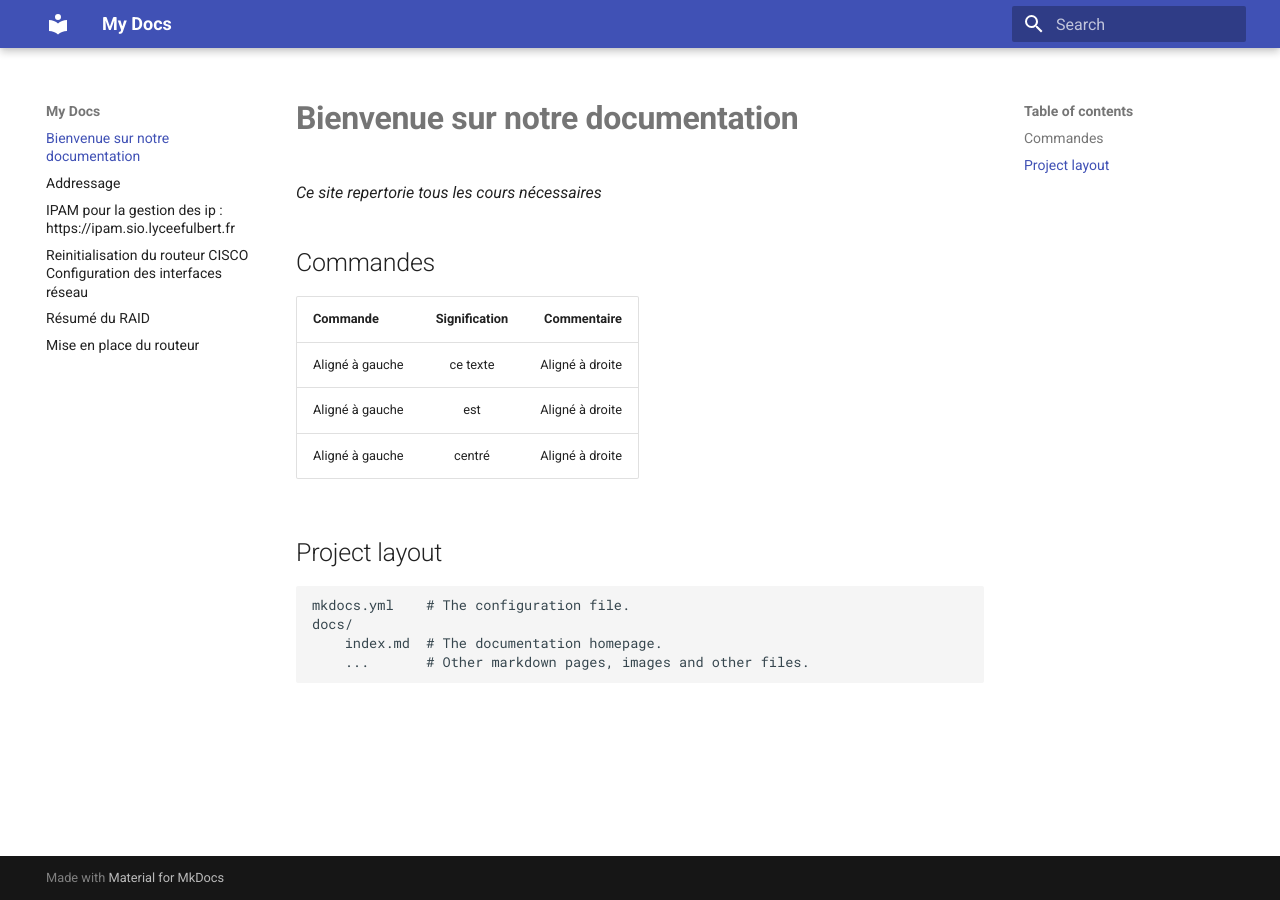
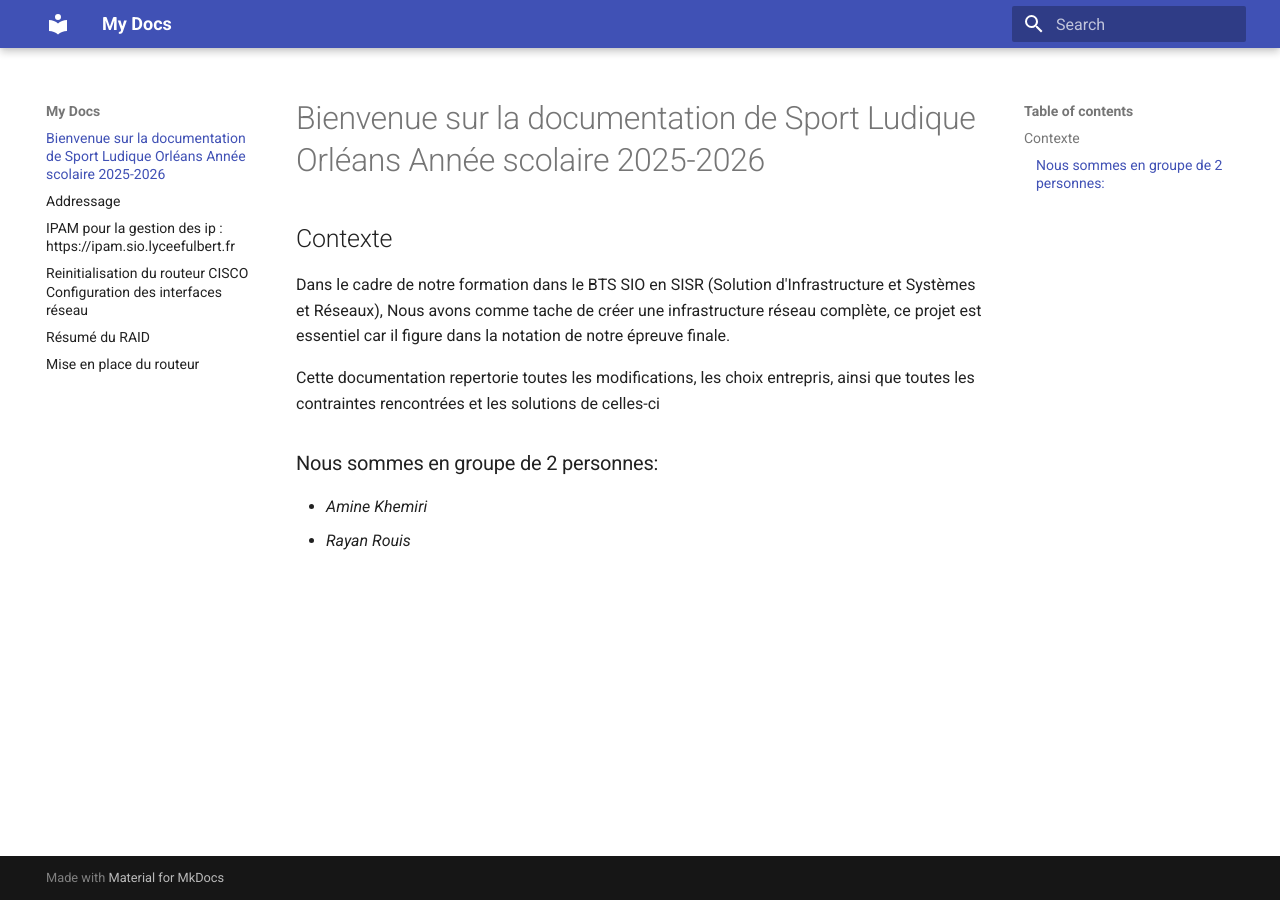
Before and after one commit to RAYAN241351/SportLudique2025-2026, an MkDocs documentation site: the page built from docs/index.md, in a window 1280 px wide. Built offline with MkDocs 1.6.1 and Material for MkDocs 9.7.7, drawn with Linux system fonts in a browser that asks for light colours.

Commit message:
Update index.md

````diff
--- a/docs/index.md
+++ b/docs/index.md
@@ -1,19 +1,12 @@
-# **Bienvenue sur notre documentation**
-*Ce site repertorie tous les cours nécessaires*
+# Bienvenue sur la documentation de Sport Ludique Orléans  Année scolaire 2025-2026
 
 
+## Contexte
+Dans le cadre de notre formation dans le BTS SIO en SISR (Solution d'Infrastructure et Systèmes et Réseaux), Nous avons comme tache de créer une infrastructure réseau complète,
+ce projet est essentiel car il figure dans la notation de notre épreuve finale.
 
-## Commandes
-| Commande  | Signification          | Commentaire |
-|:-|:-:|-:|
-| Aligné à gauche  |   ce texte        |  Aligné à droite |
-| Aligné à gauche  | est             |   Aligné à droite |
-| Aligné à gauche  | centré          |    Aligné à droite | ```
+Cette documentation repertorie toutes les modifications, les choix entrepris, ainsi que toutes les contraintes rencontrées et les solutions de celles-ci
 
-
-## Project layout
-
-    mkdocs.yml    # The configuration file.
-    docs/
-        index.md  # The documentation homepage.
-        ...       # Other markdown pages, images and other files.
+### Nous sommes en groupe de 2 personnes:
+- *Amine Khemiri*
+- *Rayan Rouis*
````
